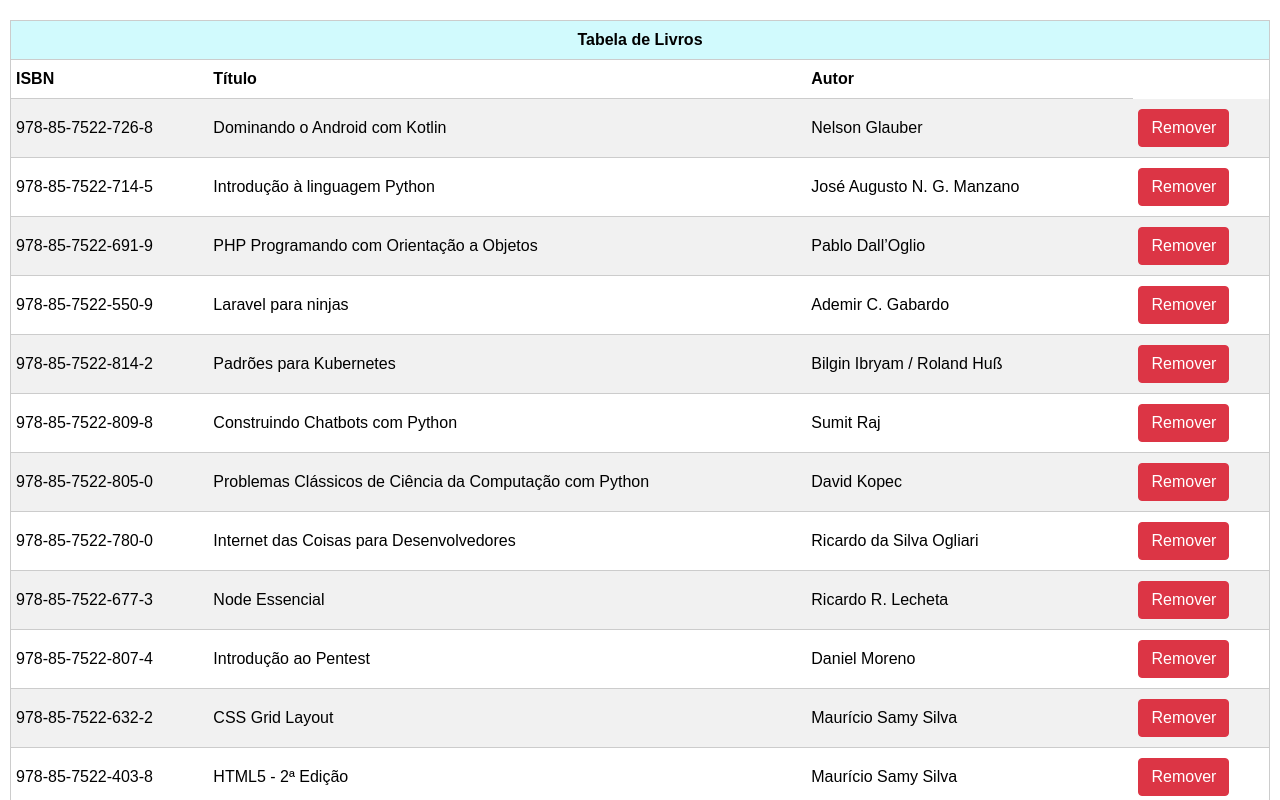
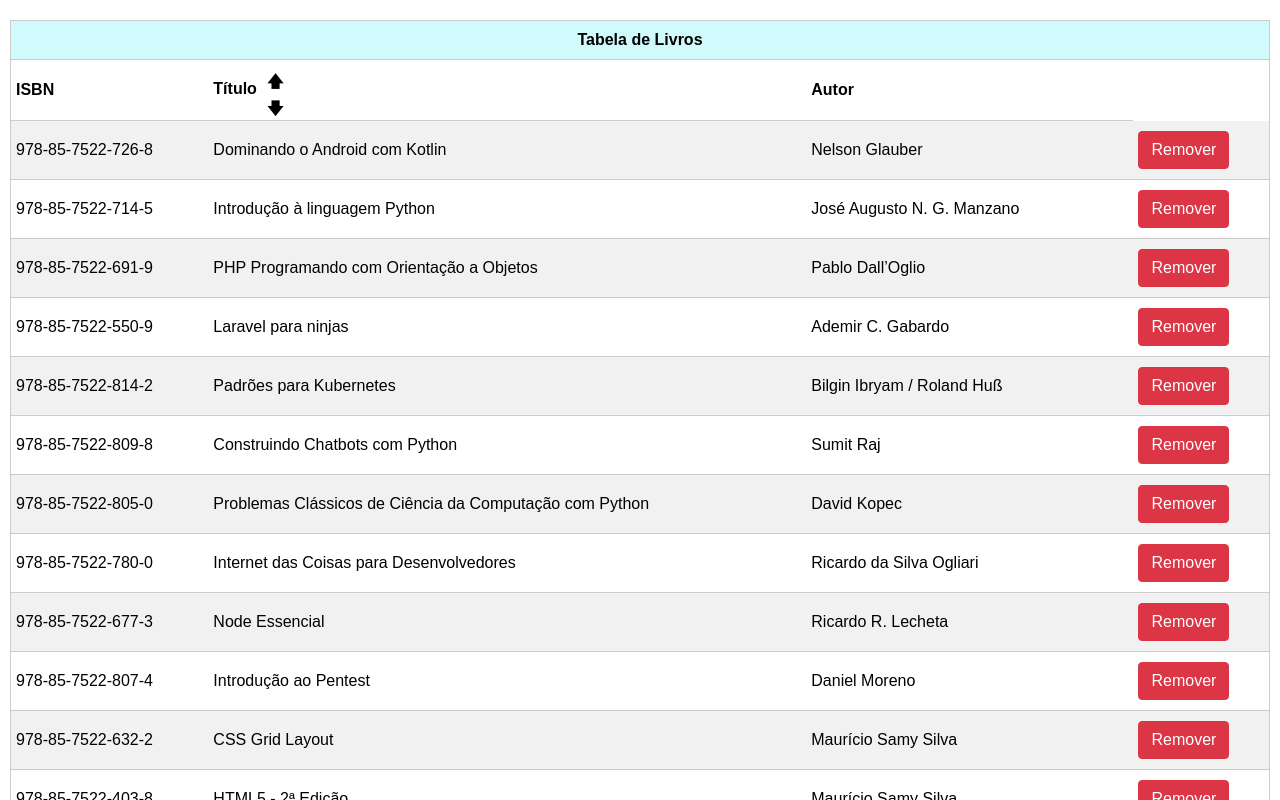
Before and after one commit to ligiadavilabozzi/react-tabela-livros, a React (Create React App) app: page / in a window 1280 px wide. Shown: the top 800 px of the page. Built offline with nearby package versions, Linux system fonts and the light colour scheme.

Commit message:
create arrows for titulos crescent and decrescent

```diff
--- a/src/App.js
+++ b/src/App.js
@@ -22,10 +22,26 @@
     const livros = this.state.livros.filter(l => l.id !== id)
     this.setState({livros})
   }
+  handleOrdenarCrescente = (titulo) => {
+    const livros = this.state.livros.sort((a,b)=>
+    a.titulo < b.titulo ? -1 : 0
+    );
+    this.setState({livros})
+    };
+    handleOrdenarDecrescente = titulo => {
+      const livros = this.state.livros.sort((a,b)=>
+      a.titulo < b.titulo ? -1 : 0
+      );
+      livros.reverse();
+      this.setState({livros})
+    }
   render(){
   return (
     <table className="tabela">
-      <TabelaHead />
+      <TabelaHead
+      ordernarCrescente={ this.handleOrdenarCrescente }
+      ordenarDecrescente={ this.handleOrdenarDecrescente }
+      />
       <TabelaBody
       livros={ this.state.livros }
       removerLinha= {this.handleRemoverLinha}
--- a/src/components/TabelaHead.js
+++ b/src/components/TabelaHead.js
@@ -1,12 +1,17 @@
 import React from 'react'
-const TabelaHead = () =>(
+const TabelaHead = (props) =>(
     <thead>
         <tr>
             <th colSpan="4">Tabela de Livros</th>
         </tr>
         <tr>
             <th>ISBN</th>
-            <th>Título</th>
+            <th>Título
+                <div class="container-setinhas">
+                    <div onClick={()=> props.ordernarCrescente( )}>&#129093;</div>
+                    <div onClick={()=> props.ordenarDecrescente( )}>&#129095;</div>
+                </div>
+            </th>
             <th>Autor</th>
         </tr>
     </thead>
--- a/src/index.css
+++ b/src/index.css
@@ -73,3 +73,14 @@
     background-color: #0069d9;
     border-color: #0062cc;
 }
+
+.container-setinhas{
+    display: inline-block;
+    width: 20px;
+    height: 40px;
+    margin-left: 10px;
+    vertical-align: middle;
+}
+.container-setinhas > div{
+    cursor:pointer
+}
```
